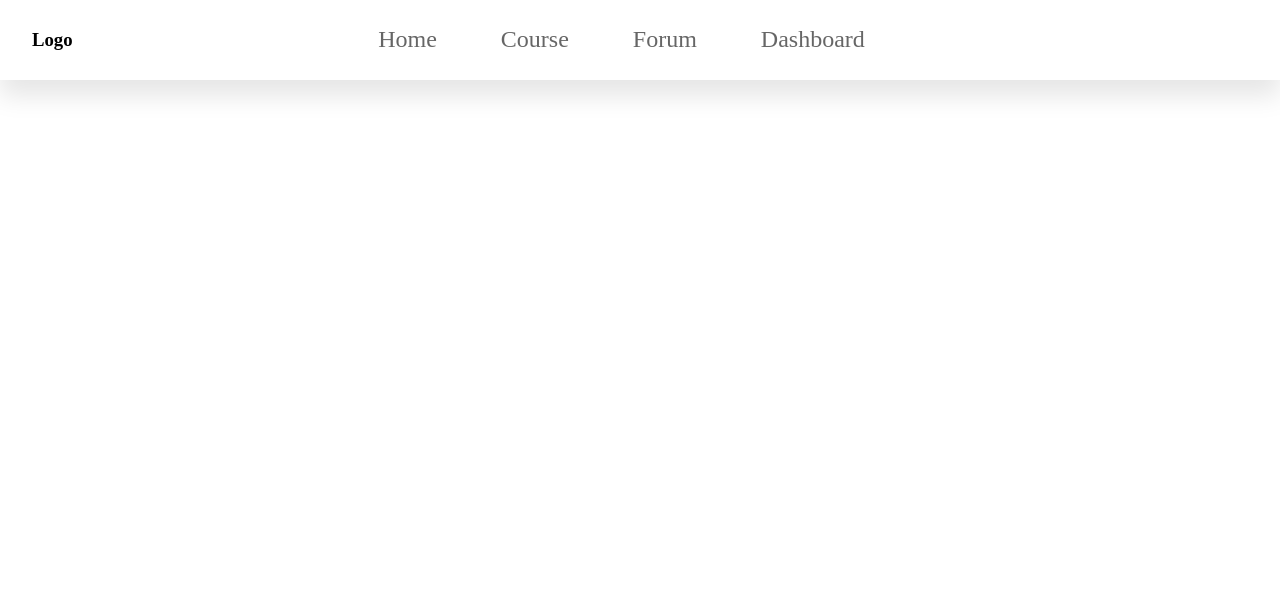
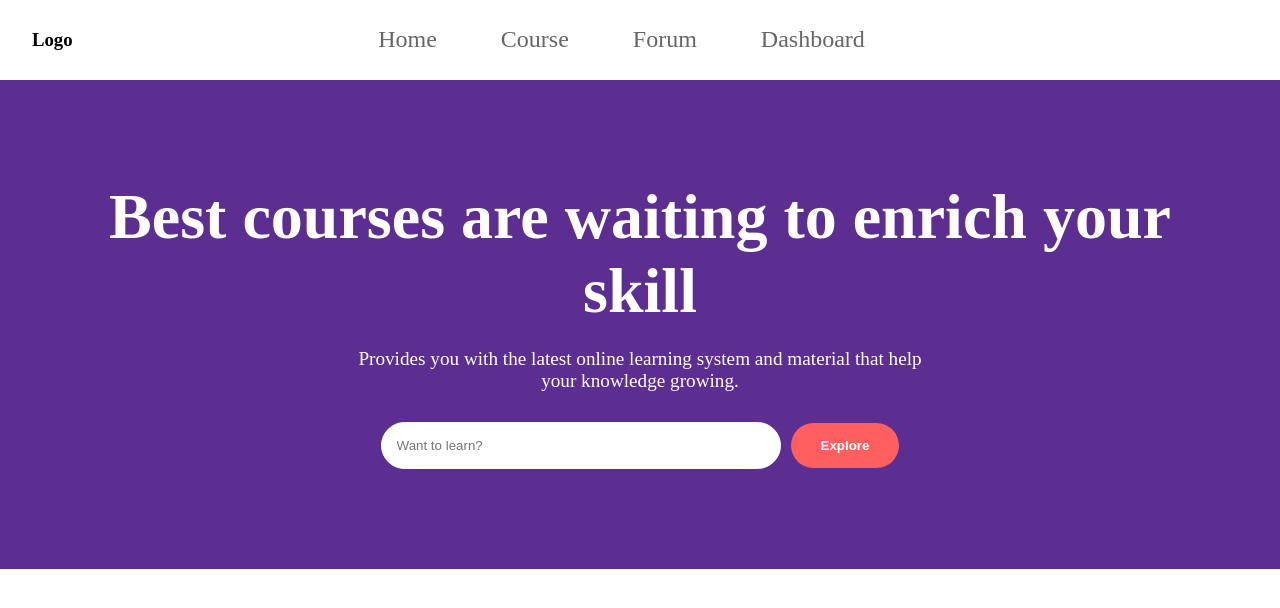
Before and after one commit to charleshorzz/Solsync-ver2, a React (Create React App) app: page / in a window 1280 px wide. Shown: the top 608 px of the page. Built offline with nearby package versions, Linux system fonts and the light colour scheme.

Commit message:
heroSection

```diff
--- a/src/App.js
+++ b/src/App.js
@@ -1,10 +1,12 @@
 import React from "react";
 import Navbar from "./Components/Navbar";
+import HeroSection from "./Components/HeroSection";
 
 function App() {
   return (
     <React.Fragment>
-      <Navbar></Navbar>
+      <Navbar />
+      <HeroSection />
     </React.Fragment>
   );
 }
--- /dev/null
+++ b/src/Components/HeroSection.js
@@ -0,0 +1,19 @@
+import React from 'react';
+import '../Styles/HeroSection.css';
+
+
+
+function HeroSection() {
+  return (
+    <section className="hero" >
+      <h1>Best courses are waiting to enrich your skill</h1>
+      <p>Provides you with the latest online learning system and material that help your knowledge growing.</p>
+      <div className="search-box">
+        <input type="text" placeholder="Want to learn?" />
+        <button>Explore</button>
+      </div>
+    </section>
+  );
+}
+
+export default HeroSection;
--- /dev/null
+++ b/src/Styles/HeroSection.css
@@ -0,0 +1,51 @@
+.hero {
+    color: white;
+    text-align: center;
+    background-color: #5C2E91; /* Adjust the color to match the design */
+    padding: 100px 50px; /* Increased padding to give more space */
+    background-size: cover; /* Ensure the background covers the entire section */
+    background-repeat: no-repeat; /* The background should not repeat */
+  }
+
+  .hero h1 {
+    font-size: 4em; /* Adjust size to better match the design if needed */
+  }
+
+  .hero p {
+    font-size: 1.2em; /* Slightly larger paragraph font */
+    max-width: 600px; /* Maximum width for better readability */
+    margin-left: auto; /* Centering the paragraph */
+    margin-right: auto;
+    margin-top: 20px;
+  }
+
+  .search-box {
+    display: flex;
+    justify-content: center;
+    align-items: center;
+    gap: 10px;
+    margin-top: 30px; /* Increase spacing to match the design */
+  }
+
+  .search-box input {
+    padding: 15px;
+    border-radius: 30px; /* More pronounced rounded corners for the input */
+    border: 1px solid #FFFFFF; /* White border for the input */
+    width: 35%; /* Use percentage for responsiveness */
+    max-width: 400px; /* Maximum width */
+  }
+
+  .search-box button {
+    padding: 15px 30px;
+    border: none;
+    background-color: #FF5F5F;
+    color: white;
+    border-radius: 30px;
+    font-weight: bold; /* Make the text in the button bold */
+    cursor: pointer; /* Change cursor to pointer on hover */
+    transition: background-color 0.3s ease; /* Smooth transition for hover effect */
+  }
+
+  .search-box button:hover {
+    background-color: #E04E4E; /* Darker shade for hover effect */
+  }
```
Also changed, not shown: 1 other file (tests, documents, lock files or other folders).
